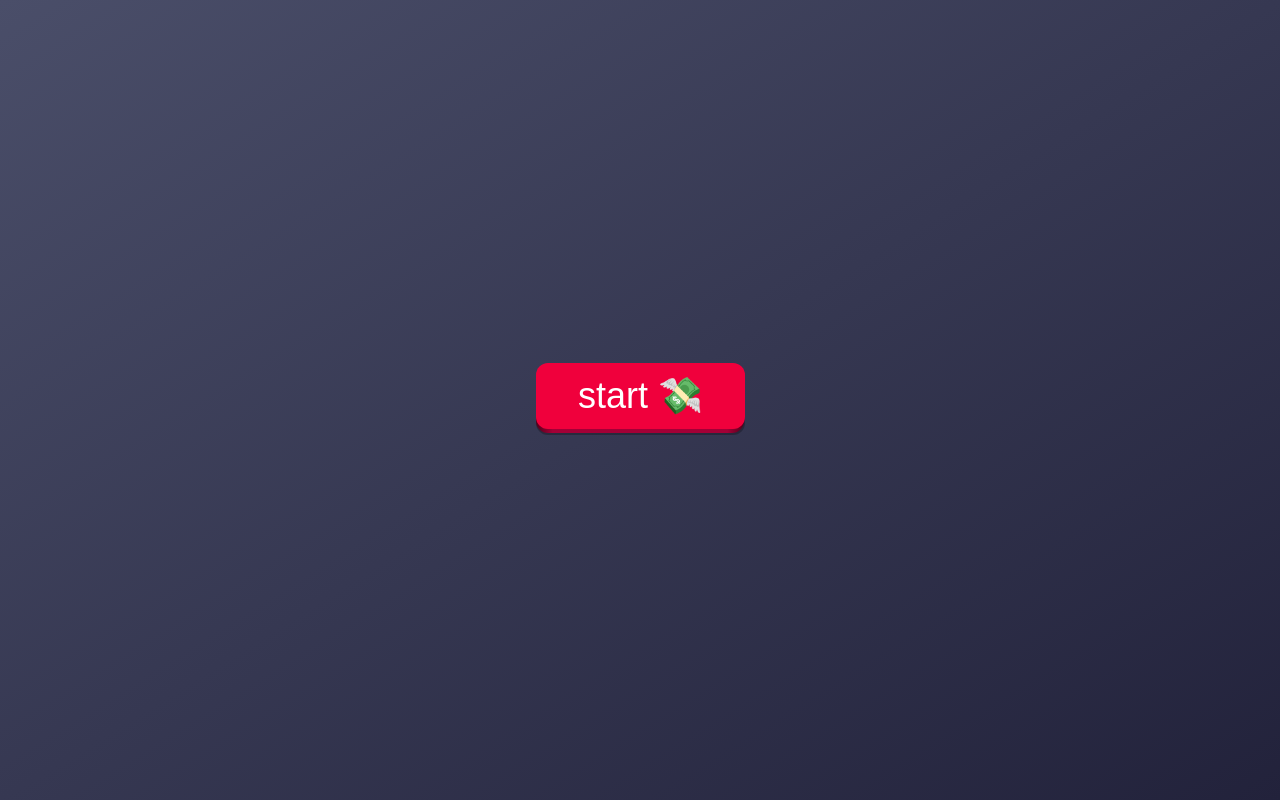
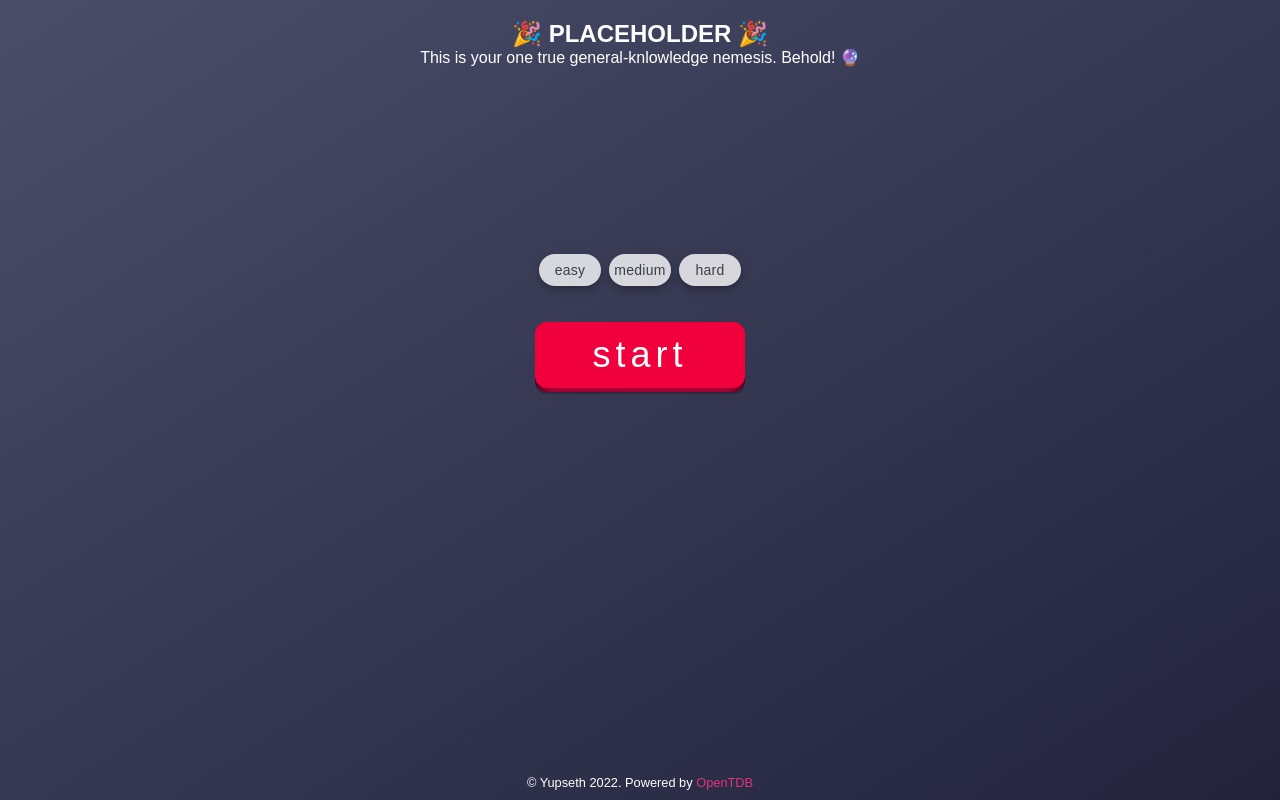
Before and after one commit to yupseth/price-game-V2, a plain HTML site: page index.html in a window 1280 px wide. Drawn offline with Linux system fonts and the light colour scheme; no server answers.

Commit message:
Select difficulty

```diff
--- a/index.html
+++ b/index.html
@@ -5,16 +5,38 @@
     <meta http-equiv="X-UA-Compatible" content="IE=edge" />
     <meta name="viewport" content="width=device-width, initial-scale=1.0" />
     <title>Price Game 💸</title>
+    <link rel="icon" type="image/x-icon" href="/images/favicon.ico" />
     <script defer src="script.js"></script>
     <link rel="stylesheet" href="style.css" />
+    <link rel="stylesheet" href="radioButtonsStyle.css" />
   </head>
   <body>
-    <button class="button button--start" role="button">
-      <span class="button--shadow"></span>
-      <span class="button--edge"></span>
-      <span class="button--front">start 💸</span>
-    </button>
+    <section class="greeting-area">
+      <h2>🎉 PLACEHOLDER 🎉</h2>
+      <p>This is your one true general-knlowledge nemesis. Behold! 🔮</p>
+    </section>
+    <div class="configuration-display">
+      <div class="difficulty-radio-group">
+        <input type="radio" id="easy" name="difficulty" value="EASY" />
+        <label for="easy">easy</label>
 
+        <input type="radio" id="medium" name="difficulty" value="MEDIUM" />
+        <label for="medium">medium</label>
+
+        <input type="radio" id="hard" name="difficulty" value="HARD" />
+        <label for="hard">hard</label>
+      </div>
+
+      <button class="button button--start" role="button">
+        <span class="button--shadow"></span>
+        <span class="button--edge"></span>
+        <span class="button--front">start</span>
+      </button>
+    </div>
     <div class="game-display hidden"></div>
+    <footer>
+      © Yupseth 2022. Powered by
+      <a href="https://opentdb.com/">OpenTDB</a>
+    </footer>
   </body>
 </html>
--- /dev/null
+++ b/radioButtonsStyle.css
@@ -0,0 +1,59 @@
+/* CSS */
+
+.difficulty-radio-group label {
+  align-items: center;
+  background-color: #fff;
+  border-radius: 24px;
+  border-style: none;
+  box-shadow: rgba(0, 0, 0, 0.2) 0 3px 5px -1px,
+    rgba(0, 0, 0, 0.14) 0 6px 10px 0, rgba(0, 0, 0, 0.12) 0 1px 18px 0;
+  box-sizing: border-box;
+  color: #3c4043;
+  cursor: pointer;
+  font-size: 14px;
+  font-weight: 500;
+  height: 32px;
+  width: 62px;
+  letter-spacing: 0.25px;
+  transition: box-shadow 280ms cubic-bezier(0.4, 0, 0.2, 1),
+    opacity 15ms linear 30ms, transform 270ms cubic-bezier(0, 0, 0.2, 1) 0ms;
+  user-select: none;
+  -webkit-user-select: none;
+  -webkit-tap-highlight-color: transparent;
+  touch-action: manipulation;
+  will-change: transform, opacity;
+  opacity: 0.8;
+
+  margin: 0 4px;
+
+  display: flex;
+  justify-content: center;
+  align-items: center;
+}
+
+.difficulty-radio-group label:hover {
+  /* background: #f6f9fe;
+  color: #4fb32d; */
+  /* box-shadow: 0 0 15px rgb(228, 50, 127); */
+  opacity: 1;
+  transition: opacity 600ms;
+}
+
+.difficulty-radio-group input[type="radio"]:checked + label {
+  opacity: 1;
+}
+
+.difficulty-radio-group input[type="radio"]:checked + label[for="easy"] {
+  background-color: rgb(134, 229, 126);
+  box-shadow: 0 0 15px rgb(153, 241, 145);
+}
+
+.difficulty-radio-group input[type="radio"]:checked + label[for="medium"] {
+  background-color: rgb(255, 153, 0);
+  box-shadow: 0 0 15px rgb(238, 138, 80);
+}
+
+.difficulty-radio-group input[type="radio"]:checked + label[for="hard"] {
+  background-color: hsl(345deg 100% 47%);
+  box-shadow: 0 0 15px rgb(245, 27, 82);
+}
--- a/script.js
+++ b/script.js
@@ -1,13 +1,20 @@
 "use strict";
-// Selections
+// SELECTIONS
 const startButton = document.querySelector(".button--start");
 const gameDisplay = document.querySelector(".game-display");
 
-// Helper functions
+// HELPER FUNCTIONS
 const toggleHidden = function () {
   this.classList.toggle("hidden");
   gameDisplay.classList.remove("hidden");
 };
 
-// Events
+// TRIVIA API
+fetch(
+  "https://opentdb.com/api.php?amount=10&category=20&difficulty=easy&type=multiple"
+)
+  .then((response) => response.json())
+  .then((data) => console.log(data));
+
+// EVENTS
 startButton.addEventListener("click", toggleHidden);
--- a/style.css
+++ b/style.css
@@ -14,12 +14,54 @@ body {
   height: 100vh;
   width: 100%;
   font-weight: 400;
-  color: #333;
+  color: #fff;
   background-image: linear-gradient(to top left, #22223b 0%, #4a4e69 100%);
   background-color: #22223b;
   align-items: center;
+  justify-content: space-between;
+  flex-direction: column;
+}
+
+/* START PAGE */
+.greeting-area {
+  display: flex;
+  flex-direction: column;
+  align-items: center;
   justify-content: center;
+  padding-top: 20px;
+}
+
+footer {
+  font-size: 0.8rem;
+  padding: 10px 0px;
+}
+
+a {
+  color: rgb(228, 50, 127);
+  text-decoration: none;
+}
+
+.configuration-display {
+  display: flex;
   flex-direction: column;
+  gap: 40px;
+  user-select: none;
+}
+
+.difficulty-radio-group {
+  width: 100%;
+  display: flex;
+  justify-content: left;
+}
+
+.difficulty-radio-group input[type="radio"] {
+  width: 0px;
+  visibility: hidden;
+}
+
+/* selected */
+.difficulty-radio-group input[type="radio"]:checked + label {
+  background-color: coral;
 }
 
 /* START BUTTON  */
@@ -66,6 +108,7 @@ body {
 .button--front {
   display: block;
   position: relative;
+  letter-spacing: 5px;
   padding: 12px 42px;
   border-radius: 12px;
   font-size: 2.25rem;
```
Also changed, not shown: images/favicon.ico (added), 2 other files.
